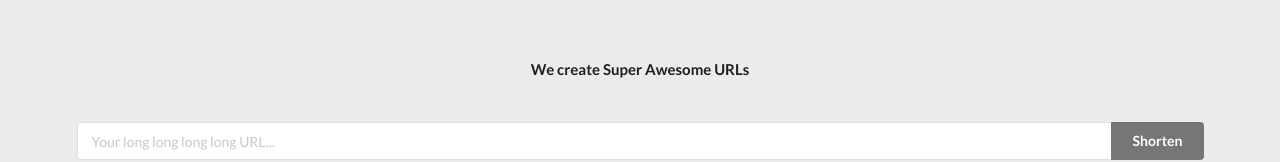
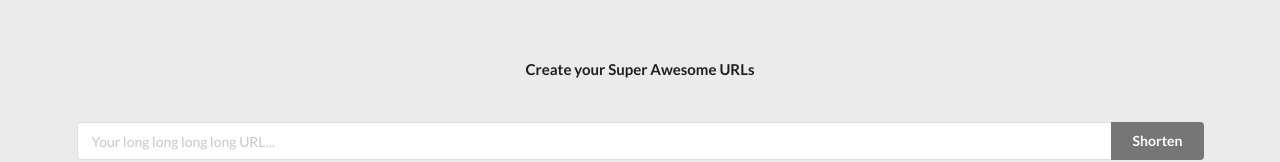
Before and after one commit to thhuang/saurl, a React (Create React App) app in the folder client/: page / in a window 1280 px wide. Shown: the part 274-436 px from the top of the page. Built offline with nearby package versions, Linux system fonts and the light colour scheme.

Commit message:
22 change domain name (#26)
* update makefile

* change host setting

* update description

```diff
--- a/client/public/index.html
+++ b/client/public/index.html
@@ -13,11 +13,15 @@
       rel="stylesheet"
       href="https://cdnjs.cloudflare.com/ajax/libs/semantic-ui/2.4.1/semantic.min.css"
     />
-    <link rel="manifest" href="%PUBLIC_URL%/manifest.json" />
-    <style>
-      @import url('https://fonts.googleapis.com/css?family=Quicksand:400&display=swap');
-    </style>
-    <title>Saurl | We create Super Awesome URLs</title>
+    <link
+      href="https://fonts.googleapis.com/css?family=Quicksand&display=swap"
+      rel="stylesheet"
+    />
+    <link
+      rel="manifest"
+      href="%PUBLIC_URL%/manifest.json"
+    />
+    <title>Saurl | Create your Super Awesome URLs</title>
   </head>
   <body>
     <div id="root"></div>
--- a/client/src/components/Header.tsx
+++ b/client/src/components/Header.tsx
@@ -5,7 +5,7 @@ class Header extends Component {
     return (
       <div>
         <h1 className="saurl">saurl</h1>
-        <h4 className="description">We create Super Awesome URLs</h4>
+        <h4 className="description">Create your Super Awesome URLs</h4>
       </div>
     );
   }
```
Also changed, not shown: 2 other files (tests, documents, lock files or other folders).
